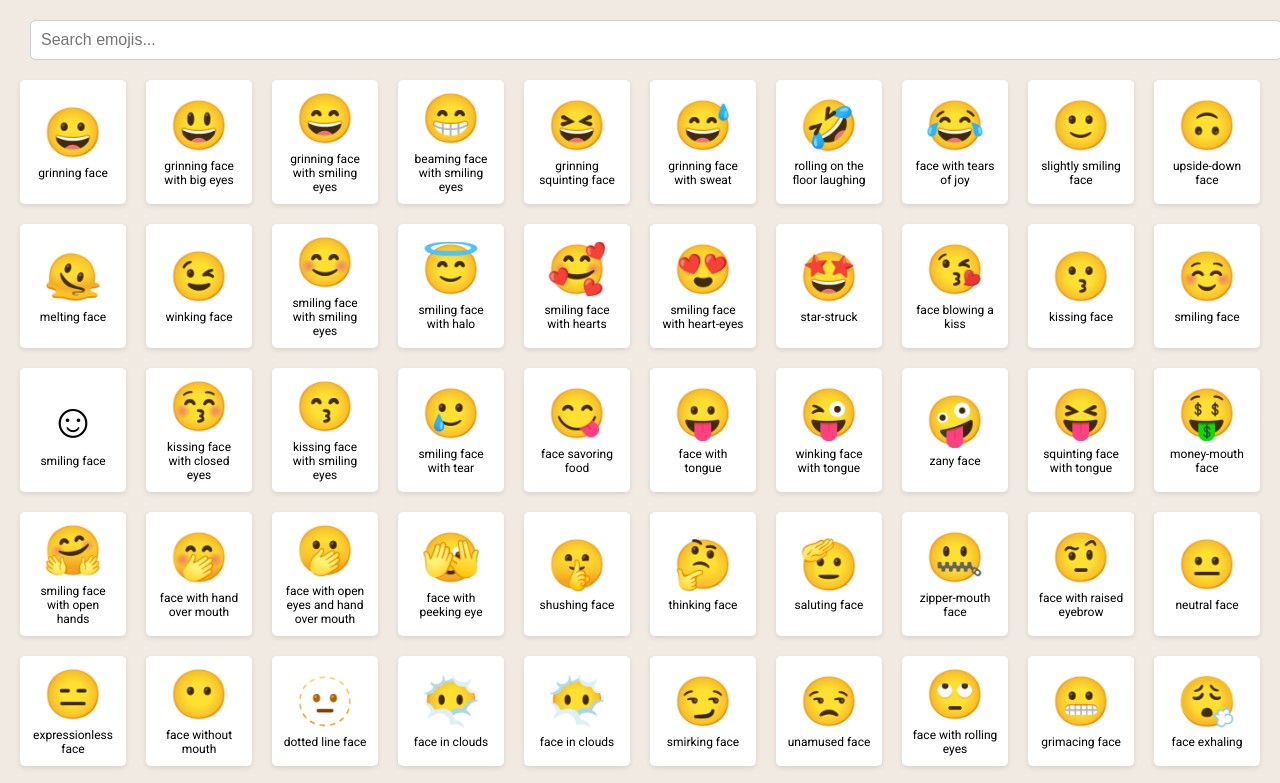
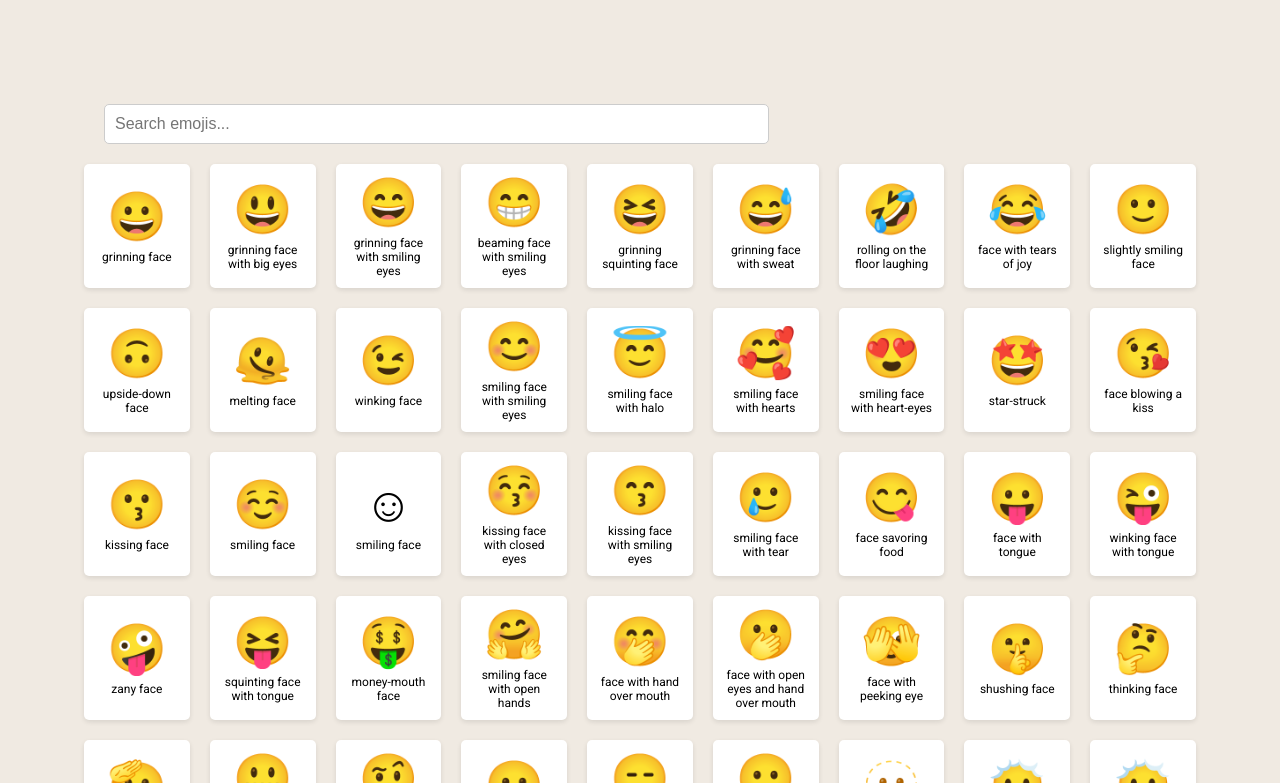
Before and after one commit to district94110/alltheemoji, a plain HTML site: page index.html in a window 1280 px wide. Shown: the top 783 px of the page. Drawn offline with Linux system fonts and the light colour scheme.

Commit message:
Update styles.css

```diff
--- a/styles.css
+++ b/styles.css
@@ -2,16 +2,15 @@ body {
     font-family: "Roboto", sans-serif;
     background-color: #f0eae2;
     padding: 20px;
-    margin: 0;
+    margin: 5%;
 }
 
 .search-container {
-    margin-bottom: 20px;
-    margin-left: 10px;
+    margin: 20px;
 }
 
 #emojiSearch {
-    width: 100%;
+    width: 60%;
     padding: 10px;
     font-size: 16px;
     border-radius: 5px;
```
